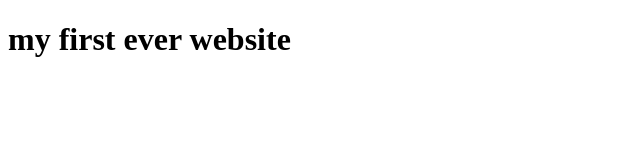
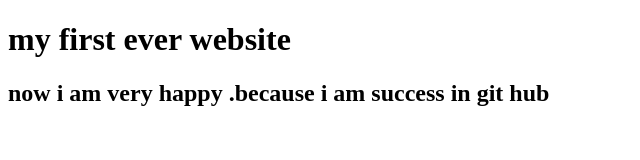
Before and after one commit to mahdi839/my-first-journy-on-webdevlopment, a plain HTML site: page index.html in a window 1280 px wide. Shown: the whole page, without its empty margins (0-640 px from the left). Drawn offline with Linux system fonts and the light colour scheme.

Commit message:
i am happy

```diff
--- a/index.html
+++ b/index.html
@@ -7,5 +7,6 @@
   </head>
   <body>
     <h1>my first ever website</h1>
+    <h2>now i am very happy .because i am success in git hub</h2>
   </body>
 </html>
```
